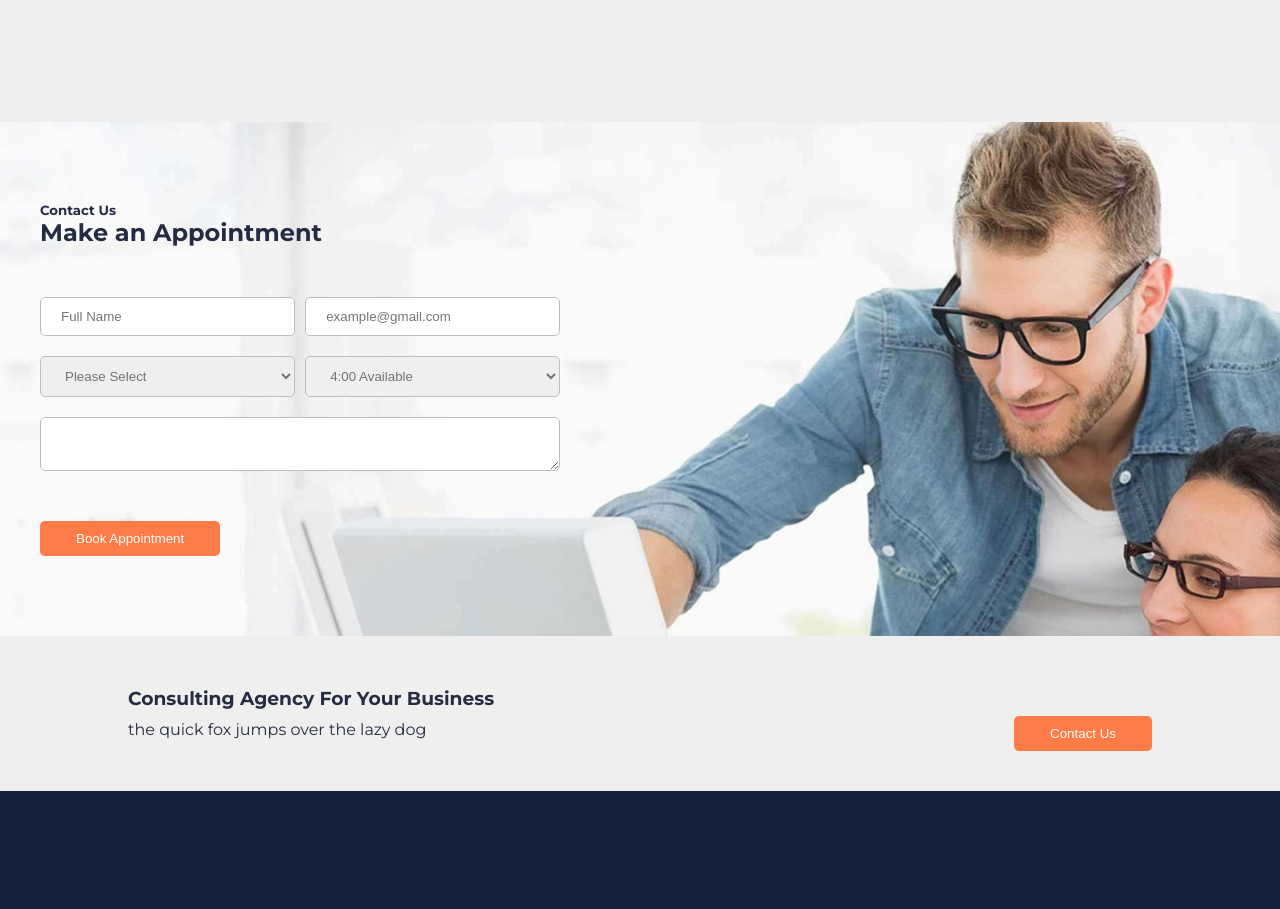
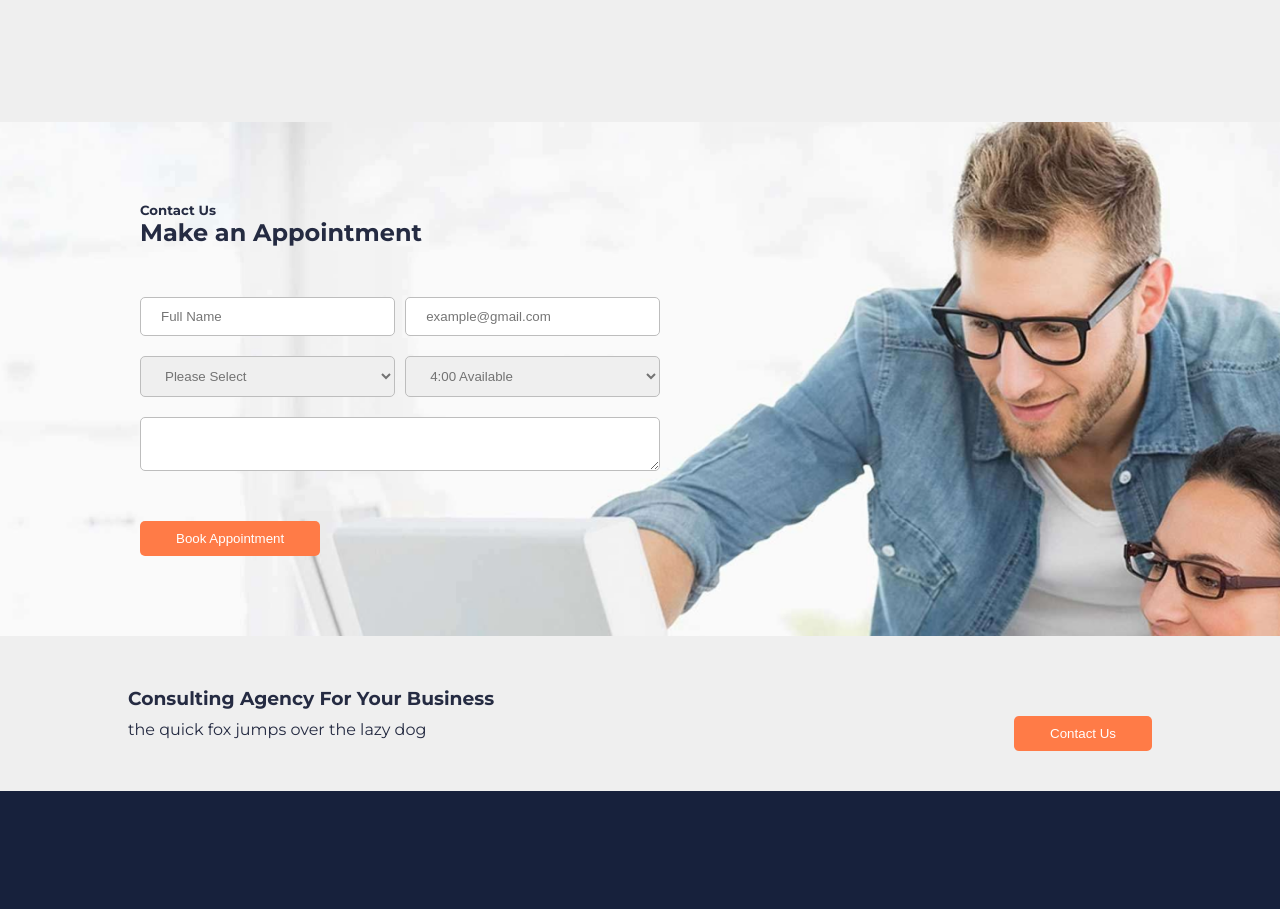
Before and after one commit to geisabitt/a-publist, a React (Vite) app: page / in a window 1280 px wide. Shown: the part 4080-4989 px from the top of the page. Built offline with nearby package versions, Linux system fonts and the light colour scheme.

Commit message:
style(contact): adjust styling in contact component

```diff
--- a/src/components/Contact/index.tsx
+++ b/src/components/Contact/index.tsx
@@ -22,9 +22,13 @@ const CustomForm = styled.form`
   min-width: 328px;
   max-width: 600px;
   padding: 80px 40px;
+  margin-left: 100px;
   width: 100%;
   & h3 {
     width: 100%;
+  }
+  @media (max-width: 768px) {
+    margin-left: 0;
   }
 `;
 const ContainerTitle = styled.div`
```
